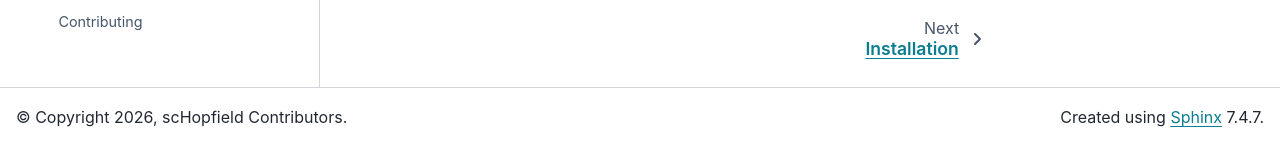
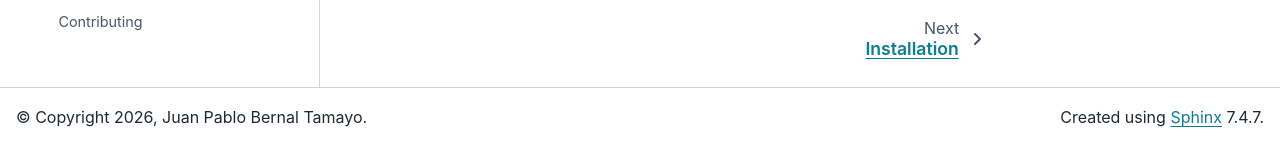
Before and after one commit to Bernaljp/scHopfield, a Sphinx documentation site: the page built from docs/index.rst, in a window 1280 px wide and 900 px high, scrolled down 1161 px. Shown: the part 753-897 px from the top of the window. Built offline with Sphinx 7.4.7 and the PyData theme 0.15.4, drawn with Linux system fonts in a browser that asks for light colours; pages that are not in the unit, such as notebooks, are missing from menus.

Commit message:
Name the package author and copyright holder, and pin the docs year
The repo cannot go live carrying "scHopfield Contributors" as its author and
copyright holder. It now names the maintainer who wrote the code, with
copyright to that author personally and the year set to 2026, the year of first
publication. MIT is unchanged.

Three live sites carried the placeholder, not the two that were expected.
setup.py, which carried a second copy, is already deleted. The third is
docs/conf.py, which computed the copyright year from the build date and so
already rendered 2026 against the license file's 2025. Pinning it to the
license year removes that disagreement and stops it returning every January.
The datetime import went with it, having served only the build-date year.

No ORCID lands here. PEP 621 author entries carry a name and an email and have
no ORCID field, so an ORCID would need a CITATION.cff. Both wait for
publication, alongside the citation details the README already promises there.

Verified: no tracked file still says "scHopfield Contributors"; the built wheel
metadata reads Author-email: Juan Pablo Bernal Tamayo <jpbernal888@gmail.com>
with License: MIT and the LICENSE file bundled; the docs build succeeds and
renders "2026, Juan Pablo Bernal Tamayo", with no warning touching the changed
lines.

Co-Authored-By: Claude Opus 5 (1M context) <noreply@anthropic.com>
Claude-Session: https://claude.ai/code/session_0163VRW8XiSdb4P3f4t5jna5

```diff
--- a/docs/conf.py
+++ b/docs/conf.py
@@ -7,15 +7,16 @@
 
 import os
 import sys
-from datetime import datetime
 
 sys.path.insert(0, os.path.abspath(".."))
 
 # -- Project information -----------------------------------------------------
 
 project = "scHopfield"
-author = "scHopfield Contributors"
-copyright = f"{datetime.now():%Y}, {author}"
+author = "Juan Pablo Bernal Tamayo"
+# Pinned to the year in LICENSE rather than computed from the build date, so a
+# rebuild in a later year cannot make the docs disagree with the license.
+copyright = f"2026, {author}"
 
 release = "0.1.0"
 version = "0.1.0"
--- a/pyproject.toml
+++ b/pyproject.toml
@@ -12,7 +12,7 @@ readme = "README.md"
 requires-python = ">=3.12"
 license = {text = "MIT"}
 authors = [
-    {name = "scHopfield Contributors"}
+    {name = "Juan Pablo Bernal Tamayo", email = "jpbernal888@gmail.com"}
 ]
 keywords = [
     "single-cell",
```
Also changed, not shown: 1 other file.
